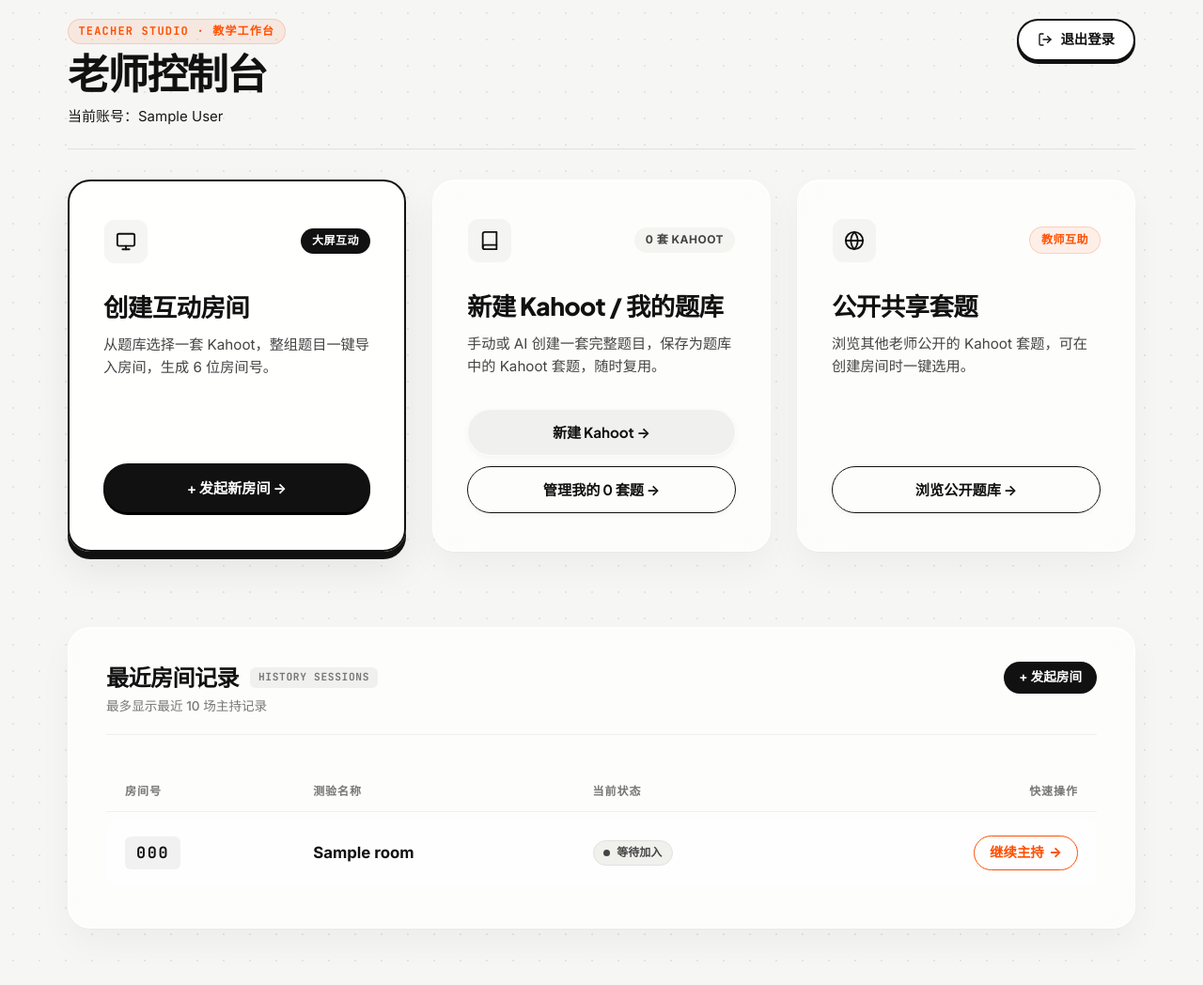
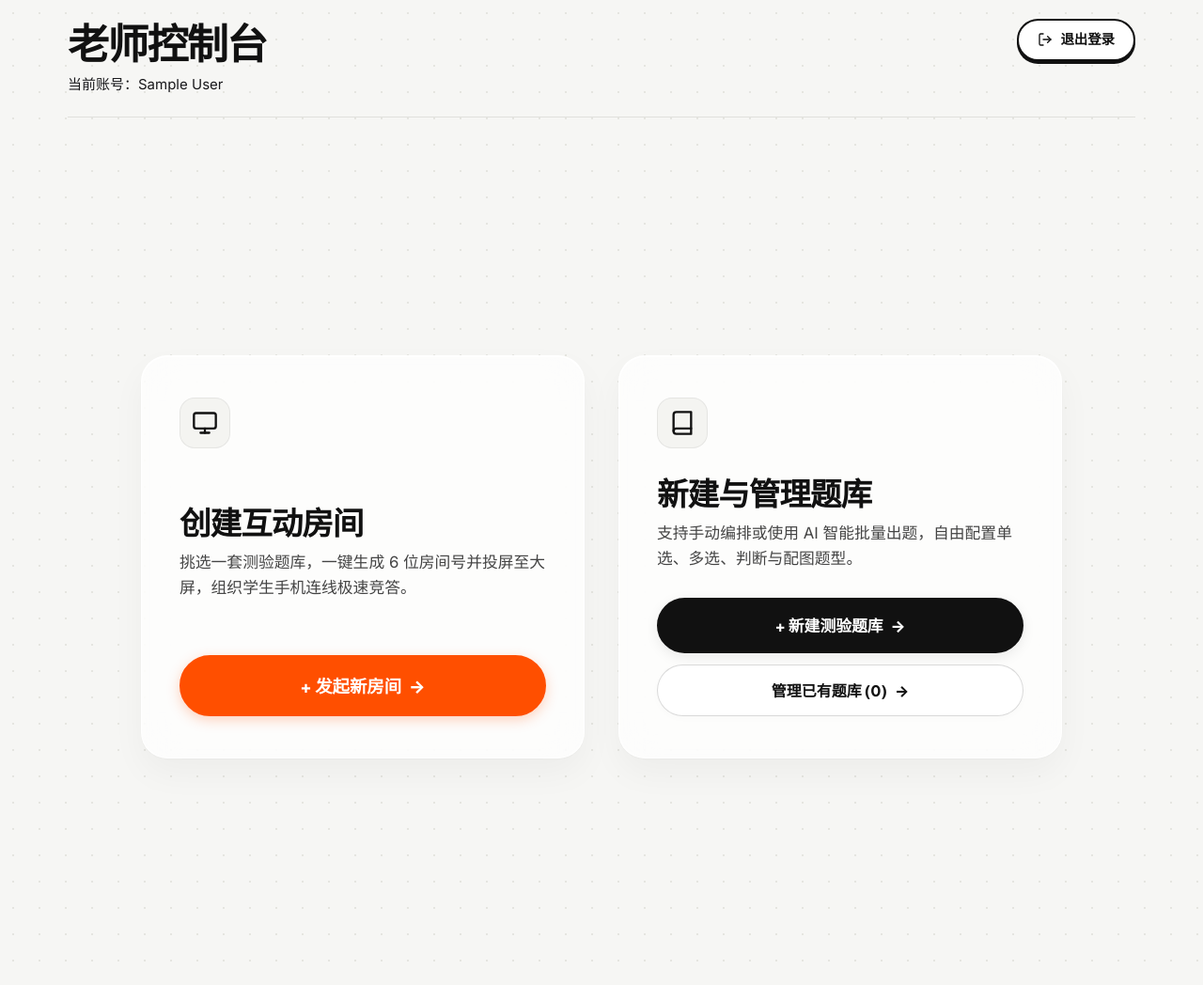
Before and after one commit to garywanggali/kahoot, a Django app: template templates/game/teacher_dashboard.html in a window 1280 px wide. Shown: the whole page at 94% size. Run offline with Django 5.2, Linux system fonts and the light colour scheme; the template is opened without the code that fills it: values that come from a table or form of the project are taken from there, others are empty; tables that the repository leaves empty hold one stand-in row (values such as "Sample post").

Commit message:
2026年9月3日 09:35

```diff
--- a/templates/game/teacher_dashboard.html
+++ b/templates/game/teacher_dashboard.html
@@ -1,13 +1,15 @@
 {% extends "base.html" %}
 
-{% block title %}老师控制台 - Kahoot Studio{% endblock %}
+{% block title %}老师控制台 - 互动测验工作台{% endblock %}
 
 {% block content %}
+<div class="teacher-dashboard-viewport">
+
+    <!-- 顶部简洁头部 -->
     <div class="studio-header-bar">
         <div class="studio-title-group">
-        <div class="studio-badge">TEACHER STUDIO · 教学工作台</div>
             <h1 class="studio-main-title">老师控制台</h1>
-        <p class="form-hint" style="margin-top: 0.25rem;">当前账号：{{ teacher.display_name|default:teacher.username }}</p>
+            <p class="form-hint" style="margin-top: 0.2rem;">当前账号：{{ teacher.display_name|default:teacher.username }}</p>
         </div>
         <a href="{% url 'teacher_logout' %}" class="btn-exit" title="安全退出">
             <svg class="icon-svg" viewBox="0 0 24 24" width="16" height="16" stroke="currentColor" stroke-width="2" fill="none" stroke-linecap="round" stroke-linejoin="round">
@@ -19,152 +21,69 @@
         </a>
     </div>
 
-<!-- 核心三大业务玻璃框卡片网格 -->
-<div class="studio-features-grid">
+    <!-- 核心双模块：大屏房间 + 题库中心 (完全零滑动单屏) -->
+    <div class="teacher-dual-flow">
+        <div class="teacher-dual-grid">
 
-    <!-- 模块 1: 创建互动房间 (高对比玻璃框) -->
-    <div class="feature-card feature-card-primary feature-card-glass">
-        <div class="feature-card-header">
-            <div class="feature-icon-wrap icon-primary">
-                <svg viewBox="0 0 24 24" width="22" height="22" stroke="currentColor" stroke-width="2" fill="none" stroke-linecap="round" stroke-linejoin="round">
+            <!-- 模块 1: 创建互动房间 (高能电光橙/纯黑撞色卡片) -->
+            <div class="dual-card dual-card-primary">
+                <div class="dual-card-header">
+                    <div class="dual-icon-wrap icon-primary">
+                        <svg viewBox="0 0 24 24" width="28" height="28" stroke="currentColor" stroke-width="2" fill="none" stroke-linecap="round" stroke-linejoin="round">
                             <rect x="2" y="3" width="20" height="14" rx="2" ry="2"></rect>
                             <line x1="8" y1="21" x2="16" y2="21"></line>
                             <line x1="12" y1="17" x2="12" y2="21"></line>
                         </svg>
                     </div>
-            <span class="feature-badge badge-primary">大屏互动</span>
                 </div>
-        <h2 class="feature-card-title">创建互动房间</h2>
-        <p class="feature-card-desc">从题库选择一套 Kahoot，整组题目一键导入房间，生成 6 位房间号。</p>
-        <div class="feature-card-footer">
-            <a href="{% url 'room_create' %}" class="btn btn-primary btn-block">
-                + 发起新房间 →
+
+                <div class="dual-card-body">
+                    <h2 class="dual-card-title">创建互动房间</h2>
+                    <p class="dual-card-desc">
+                        挑选一套测验题库，一键生成 6 位房间号并投屏至大屏，组织学生手机连线极速竞答。
+                    </p>
+                </div>
+
+                <div class="dual-card-footer">
+                    <a href="{% url 'room_create' %}" class="btn-dual-primary">
+                        <span>+ 发起新房间</span>
+                        <span>→</span>
                     </a>
                 </div>
             </div>
 
-    <!-- 模块 2: 新建 Kahoot / 我的题库 (磨砂玻璃框) -->
-    <div class="feature-card feature-card-glass">
-        <div class="feature-card-header">
-            <div class="feature-icon-wrap icon-secondary">
-                <svg viewBox="0 0 24 24" width="22" height="22" stroke="currentColor" stroke-width="2" fill="none" stroke-linecap="round" stroke-linejoin="round">
+            <!-- 模块 2: 新建与管理题库 (高质感磨砂玻璃卡片) -->
+            <div class="dual-card dual-card-glass">
+                <div class="dual-card-header">
+                    <div class="dual-icon-wrap icon-secondary">
+                        <svg viewBox="0 0 24 24" width="28" height="28" stroke="currentColor" stroke-width="2" fill="none" stroke-linecap="round" stroke-linejoin="round">
                             <path d="M4 19.5A2.5 2.5 0 0 1 6.5 17H20"></path>
                             <path d="M6.5 2H20v20H6.5A2.5 2.5 0 0 1 4 19.5v-15A2.5 2.5 0 0 1 6.5 2z"></path>
                         </svg>
                     </div>
-            <span class="feature-badge">{{ quiz_set_count|default:0 }} 套 KAHOOT</span>
-        </div>
-        <h2 class="feature-card-title">新建 Kahoot / 我的题库</h2>
-        <p class="feature-card-desc">手动或 AI 创建一套完整题目，保存为题库中的 Kahoot 套题，随时复用。</p>
-        <div class="feature-card-footer feature-card-footer-stacked">
-            <a href="{% url 'kahoot_new' %}" class="btn btn-glass-subtle btn-block">
-                新建 Kahoot →
-            </a>
-            <a href="{% url 'question_list' %}" class="btn btn-glass-outline btn-block">
-                管理我的 {{ quiz_set_count|default:0 }} 套题 →
-            </a>
-        </div>
                 </div>
 
-    <!-- 模块 3: 公开共享套题 (磨砂玻璃框) -->
-    <div class="feature-card feature-card-glass">
-        <div class="feature-card-header">
-            <div class="feature-icon-wrap icon-terracotta">
-                <svg viewBox="0 0 24 24" width="22" height="22" stroke="currentColor" stroke-width="2" fill="none" stroke-linecap="round" stroke-linejoin="round">
-                    <circle cx="12" cy="12" r="10"></circle>
-                    <line x1="2" y1="12" x2="22" y2="12"></line>
-                    <path d="M12 2a15.3 15.3 0 0 1 4 10 15.3 15.3 0 0 1-4 10 15.3 15.3 0 0 1-4-10 15.3 15.3 0 0 1 4-10z"></path>
-                </svg>
+                <div class="dual-card-body">
+                    <h2 class="dual-card-title">新建与管理题库</h2>
+                    <p class="dual-card-desc">
+                        支持手动编排或使用 AI 智能批量出题，自由配置单选、多选、判断与配图题型。
+                    </p>
                 </div>
-            <span class="feature-badge badge-terracotta">教师互助</span>
-        </div>
-        <h2 class="feature-card-title">公开共享套题</h2>
-        <p class="feature-card-desc">浏览其他老师公开的 Kahoot 套题，可在创建房间时一键选用。</p>
-        <div class="feature-card-footer">
-            <a href="{% url 'question_list' %}" class="btn btn-glass-outline btn-block">
-                浏览公开题库 →
+
+                <div class="dual-card-footer dual-footer-stacked">
+                    <a href="{% url 'kahoot_new' %}" class="btn-dual-secondary">
+                        <span>+ 新建测验题库</span>
+                        <span>→</span>
+                    </a>
+                    <a href="{% url 'question_list' %}" class="btn-dual-outline">
+                        <span>管理已有题库 ({{ quiz_set_count|default:0 }})</span>
+                        <span>→</span>
                     </a>
                 </div>
             </div>
 
         </div>
-
-<!-- 历史房间记录 (大磨砂玻璃卡片) -->
-<div class="recent-rooms-section card card-glass">
-    <div class="recent-header">
-        <div class="recent-header-left">
-            <div class="recent-title-group">
-                <h3 class="recent-title">最近房间记录</h3>
-                <span class="recent-tag">HISTORY SESSIONS</span>
-            </div>
-            <p class="recent-hint">最多显示最近 10 场主持记录</p>
-        </div>
-        {% if rooms %}
-        <div class="recent-header-right">
-            <a href="{% url 'room_create' %}" class="btn-recent-action">+ 发起房间</a>
-        </div>
-        {% endif %}
     </div>
 
-    {% if rooms %}
-    <div class="recent-table-wrap">
-        <table class="recent-table">
-            <thead>
-                <tr>
-                    <th>房间号</th>
-                    <th>测验名称</th>
-                    <th>当前状态</th>
-                    <th style="text-align: right;">快速操作</th>
-                </tr>
-            </thead>
-            <tbody>
-                {% for room in rooms %}
-                <tr class="recent-table-row">
-                    <td>
-                        <span class="room-pin-chip">{{ room.code }}</span>
-                    </td>
-                    <td>
-                        <strong class="room-name-text">{{ room.name }}</strong>
-                    </td>
-                    <td>
-                        {% if room.status == 'waiting' %}
-                            <span class="status-chip status-chip-waiting"><span class="pulse-dot"></span>等待加入</span>
-                        {% elif room.status == 'playing' %}
-                            <span class="status-chip status-chip-playing"><span class="pulse-dot"></span>进行中</span>
-                        {% else %}
-                            <span class="status-chip status-chip-ended">已结束</span>
-                        {% endif %}
-                    </td>
-                    <td style="text-align: right;">
-                        <a href="{% url 'room_host' room.pk %}" class="table-action-btn">
-                            <span>继续主持</span>
-                            <span>→</span>
-                        </a>
-                    </td>
-                </tr>
-                {% endfor %}
-            </tbody>
-        </table>
-    </div>
-    {% else %}
-    <!-- 精致毛玻璃空状态设计 -->
-    <div class="empty-state-wrap">
-        <div class="empty-state-icon">
-            <svg viewBox="0 0 24 24" width="28" height="28" stroke="currentColor" stroke-width="1.75" fill="none" stroke-linecap="round" stroke-linejoin="round">
-                <rect x="2" y="3" width="20" height="14" rx="2" ry="2"></rect>
-                <line x1="8" y1="21" x2="16" y2="21"></line>
-                <line x1="12" y1="17" x2="12" y2="21"></line>
-                <circle cx="12" cy="10" r="2"></circle>
-            </svg>
-        </div>
-        <h4 class="empty-state-title">暂无活跃或历史房间</h4>
-        <p class="empty-state-desc">
-            从上方选择一套 Kahoot 题库，一键生成 6 位 PIN 码即可开启首场大屏互动。
-        </p>
-        <a href="{% url 'room_create' %}" class="empty-state-btn">
-            + 发起第一场互动房间 →
-        </a>
-    </div>
-    {% endif %}
 </div>
 {% endblock %}
```
Lines whose indentation alone changed are shown as unchanged.
